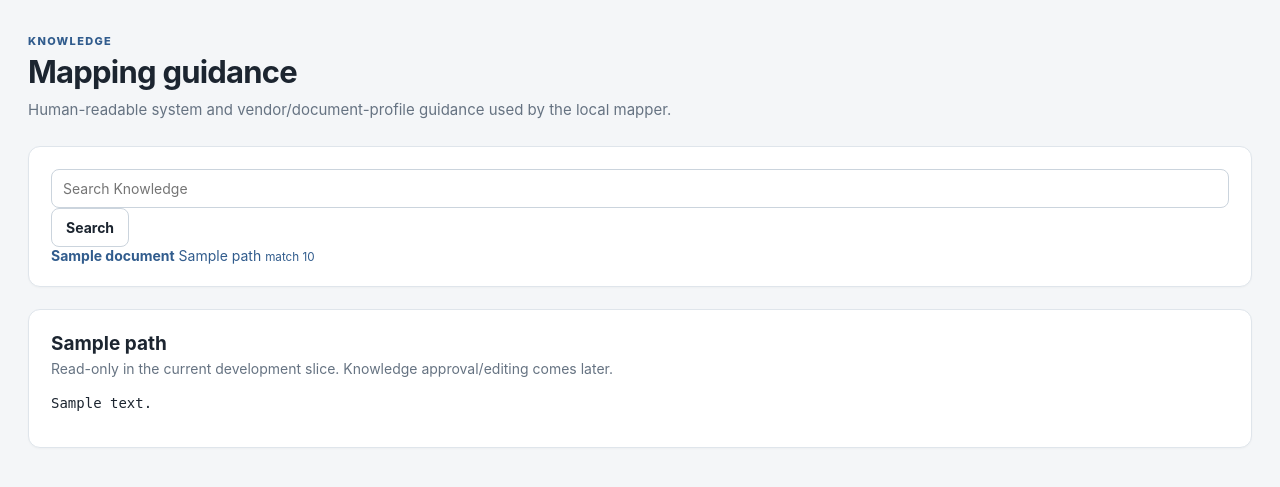
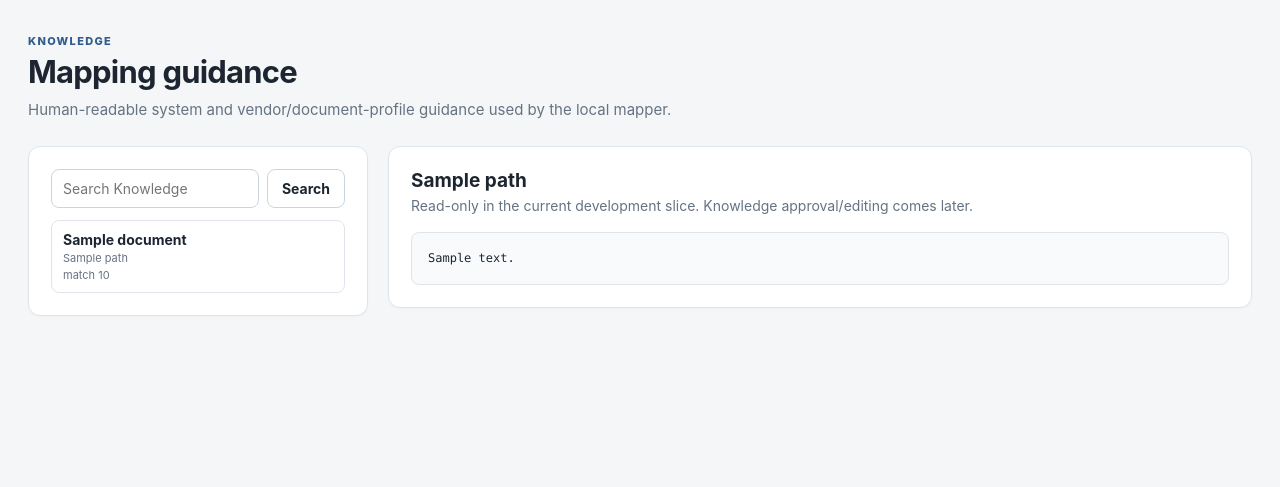
Before and after one commit to zageabb/PackBridge, a Flask app: template packbridge/templates/knowledge.html in a window 1280 px wide. Shown: the part 68-555 px from the top of the page. Run offline with Flask 3, Linux system fonts and the light colour scheme; the template is opened without the code that fills it: most values are stand-ins (such as "Sample title", 1, 10 or a date in 2020).

Commit message:
style: add Knowledge browser layout

```diff
--- a/packbridge/static/css/app.css
+++ b/packbridge/static/css/app.css
@@ -466,3 +466,82 @@ input:focus, textarea:focus { outline: 2px solid rgba(49,92,141,.16); border-col
     grid-template-columns: 1fr 1fr;
   }
 }
+
+
+/* Knowledge browser */
+.knowledge-layout {
+  display: grid;
+  grid-template-columns: 340px minmax(0, 1fr);
+  gap: 20px;
+  align-items: start;
+}
+.knowledge-index,
+.knowledge-viewer {
+  margin-bottom: 0;
+}
+.knowledge-index {
+  position: sticky;
+  top: 88px;
+  max-height: calc(100vh - 110px);
+  overflow: auto;
+}
+.knowledge-search {
+  display: grid;
+  grid-template-columns: minmax(0, 1fr) auto;
+  gap: 8px;
+}
+.knowledge-clear {
+  display: inline-block;
+  margin: 10px 0 2px;
+  font-size: 12px;
+}
+.knowledge-documents {
+  display: grid;
+  gap: 6px;
+  margin-top: 12px;
+}
+.knowledge-documents > a {
+  display: grid;
+  gap: 3px;
+  border: 1px solid var(--line);
+  border-radius: 8px;
+  padding: 10px 11px;
+  color: var(--text);
+}
+.knowledge-documents > a:hover {
+  text-decoration: none;
+  border-color: var(--line-strong);
+  background: #fafbfd;
+}
+.knowledge-documents > a.selected {
+  border-color: var(--accent-2);
+  background: var(--accent-soft);
+}
+.knowledge-documents span,
+.knowledge-documents small {
+  color: var(--muted);
+  font-size: 11px;
+  word-break: break-word;
+}
+.knowledge-viewer pre {
+  margin: 0;
+  padding: 16px;
+  border: 1px solid var(--line);
+  border-radius: 8px;
+  background: #f8fafc;
+  white-space: pre-wrap;
+  word-break: break-word;
+  line-height: 1.55;
+  font-family: ui-monospace, SFMono-Regular, Menlo, Consolas, monospace;
+  font-size: 12px;
+}
+
+@media (max-width: 900px) {
+  .knowledge-layout {
+    grid-template-columns: 1fr;
+  }
+  .knowledge-index {
+    position: static;
+    max-height: none;
+  }
+}
```
